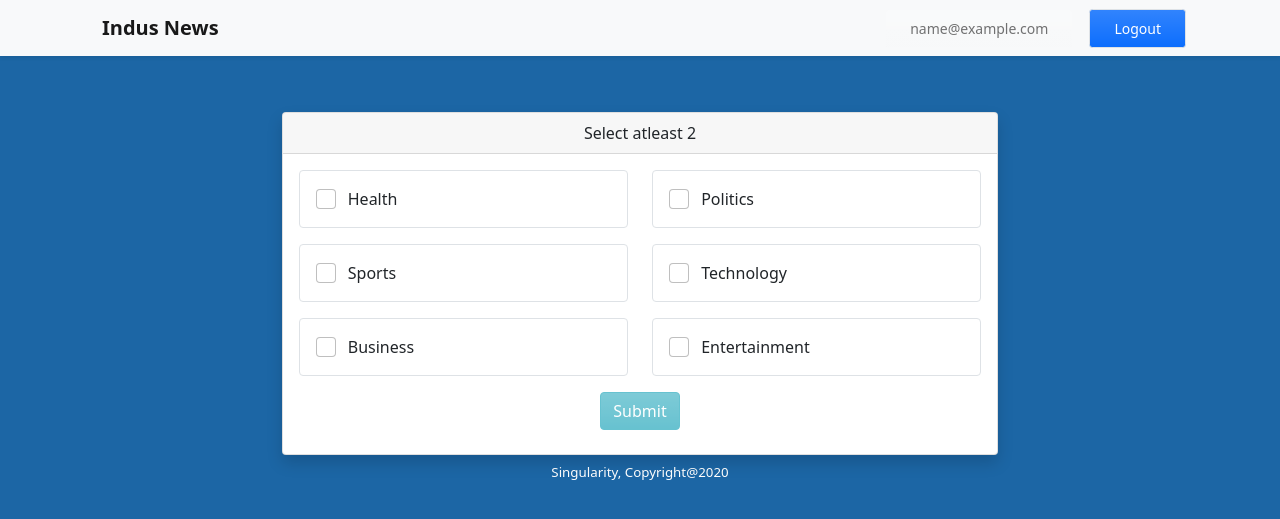
After one commit to ExpressHermes/Singular-News, a Django app: page /accounts/interests/ in a window 1280 px wide. The commit adds this page. Shown: the top 519 px of the page. Run offline with Django 3.2, Linux system fonts and the light colour scheme; the visitor is signed in with stand-in values (Sample User, id 1); some libraries are stand-ins or nearby versions.

Commit message:
Added select interests functionality

```diff
--- a/feeds/templates/feeds/base.html
+++ b/feeds/templates/feeds/base.html
@@ -32,7 +32,7 @@
           <ul class="d-flex navbar-nav ml-lg-auto mt-lg-0">
             {% if user.is_authenticated %}
             <li class="nav-item mx-2 my-1 my-lg-0">
-              <a class="nav-link btn btn-light bg-gradient btn-sm text-black reg-buttons" href="">
+              <a class="nav-link btn btn-light bg-gradient btn-sm text-black reg-buttons" href="{% url 'users:profile' %}">
                 {{ user }}
               </a>
             </li>
--- a/users/admin.py
+++ b/users/admin.py
@@ -1,7 +1,7 @@
 from django.contrib import admin
 from django.contrib.auth.admin import UserAdmin as BaseUserAdmin
 
-from .models import User
+from .models import User, UserInterest
 
 
 class UserAdmin(BaseUserAdmin):
@@ -33,3 +33,4 @@ class UserAdmin(BaseUserAdmin):
 
 
 admin.site.register(User, UserAdmin)
+admin.site.register(UserInterest)
--- a/users/models.py
+++ b/users/models.py
@@ -1,7 +1,7 @@
 from django.contrib.auth.models import AbstractBaseUser, BaseUserManager, PermissionsMixin
 from django.db import models
 from django.utils import timezone
-
+# from django.contrib.postgres.fields import ArrayField
 
 class UserManager(BaseUserManager):
 
@@ -18,7 +18,7 @@ class UserManager(BaseUserManager):
         last_login=now,
         date_joined=now,
         **extra_fields
-    )
+  )
     user.set_password(password)
     user.save(using=self._db)
     return user
@@ -49,3 +49,11 @@ class User(AbstractBaseUser, PermissionsMixin):
 
     def get_absolute_url(self):
         return "/users/%i/" % (self.pk)
+
+
+class UserInterest(models.Model):
+    user = models.ForeignKey(User,related_name='user', verbose_name='user', on_delete=models.CASCADE)
+    interests = models.CharField(max_length=500, null=True, blank=True)
+
+    def __str__(self):
+      return f"{str(self.user)} : {self.interests}"
--- a/users/static/css/style.css
+++ b/users/static/css/style.css
@@ -20,8 +20,22 @@ body {
 .reg-buttons {
   padding: .5rem 1.5rem !important;
 }
+
 footer {
-    bottom: 0;
-    width: 100%;
-    font-size: smaller;
+  width: 100%;
+  font-size: smaller;
 }
+
+/* .custom-check {
+  background-image: url('https://images.unsplash.com/photo-1535914254981-b5012eebbd15?ixlib=rb-1.2.1&ixid=eyJhcHBfaWQiOjEyMDd9&auto=format&fit=crop&w=1350&q=80');
+  background-size: cover;
+  background-blend-mode: lighten;
+  background-position: center;
+  background-repeat: no-repeat;
+} */
+
+@media only screen and (min-width: 768px) {
+  .interest-wrapper {
+    max-width: 60%;
+  }
+}
--- a/users/templates/users/base.html
+++ b/users/templates/users/base.html
@@ -32,7 +32,7 @@
           <ul class="d-flex navbar-nav ml-lg-auto mt-lg-0">
             {% if user.is_authenticated %}
             <li class="nav-item mx-2 my-1 my-lg-0">
-              <a class="nav-link btn btn-light bg-gradient btn-sm text-black reg-buttons" href="">
+              <a class="nav-link btn btn-light bg-gradient btn-sm text-black reg-buttons" href="{% url 'users:profile' %}">
                 {{ user }}
               </a>
             </li>
@@ -61,7 +61,7 @@
     {% block content %}
 
     {% endblock content %}
-  <footer class="p-2 position-relative text-center text-white">
+  <footer class="p-2 text-center text-white">
     Singularity, Copyright@2020
   </footer>
 </body>
--- /dev/null
+++ b/users/templates/users/interests.html
@@ -0,0 +1,67 @@
+{% extends 'users/base.html' %}
+{% block content %}
+<div class="mt-5 pt-5 container interest-wrapper">
+    <div class="card shadow">
+        <div class="card-header text-center">
+            Select atleast 2
+        </div>
+        <div class="card-body">
+            <form action="{% url 'users:interests' %}" method="POST">
+                {% csrf_token %}
+                <div class="row justify-content-around">
+                    <div class="mb-3 col-12 col-sm-6">
+                        <div class="p-3 border rounded custom-check">
+                            <input class="form-check-input mr-2" onclick=checkCondition() type="checkbox" name="health" value="health">
+                            Health
+                        </div>
+                    </div>
+                    <div class="mb-3 col-12 col-sm-6">
+                        <div class="p-3 border rounded custom-check">
+                            <input class="form-check-input mr-2" onclick=checkCondition() type="checkbox" name="politics" value="politics">
+                            Politics
+                        </div>
+                    </div>
+                    <div class="mb-3 col-12 col-sm-6">
+                        <div class="p-3 border rounded custom-check">
+                            <input class="form-check-input mr-2" onclick=checkCondition() type="checkbox" name="sports" value="sports">
+                            Sports
+                        </div>
+                    </div>
+                    <div class="mb-3 col-12 col-sm-6">
+                        <div class="p-3 border rounded custom-check">
+                            <input class="form-check-input mr-2" onclick=checkCondition() type="checkbox" name="technology" value="technology">
+                            Technology
+                        </div>
+                    </div>
+                    <div class="mb-3 col-12 col-sm-6">
+                        <div class="p-3 border rounded custom-check">
+                            <input class="form-check-input mr-2" onclick=checkCondition() type="checkbox" name="business" value="business">
+                            Business
+                        </div>
+                    </div>
+                    <div class="mb-3 col-12 col-sm-6">
+                        <div class="p-3 border rounded custom-check">
+                            <input class="form-check-input mr-2" onclick=checkCondition() type="checkbox" name="entertainment"  value="business">
+                            Entertainment
+                        </div>
+                    </div>
+                </div>
+                <div class="mb-2 col-12 text-center">
+                    <button type="submit" class="send btn btn-info bg-gradient" disabled> Submit </button>
+                </div>
+            </form>
+        </div>
+    </div>
+</div>
+<script type="text/javascript">
+    function checkCondition() {
+        let inp = document.querySelector('.send');
+        let count = document.querySelectorAll('input[type="checkbox"]:checked').length
+        if(count >= 2) {
+            inp.removeAttribute('disabled');
+        } else {
+            inp.setAttribute('disabled', null);
+        }
+    }
+</script>
+{% endblock %}
--- a/users/urls.py
+++ b/users/urls.py
@@ -1,12 +1,14 @@
 from django.urls import path, include
 from django.contrib.auth import views as auth_views
 from .forms import UserLoginForm
-from .views import signup
+from .views import signup, interests, profile
 
 app_name = 'users'
 
 urlpatterns = [
     path('login/',auth_views.LoginView.as_view(template_name="users/login.html"),name='login'),
     path('logout/', auth_views.LogoutView.as_view(), name='logout'),
-    path('signup/', signup, name='signup')
+    path('signup/', signup, name='signup'),
+    path('interests/', interests, name="interests"),
+    path('profile/', profile, name="profile"),
 ]
--- a/users/views.py
+++ b/users/views.py
@@ -1,7 +1,12 @@
 from django.shortcuts import render, redirect
 from django.contrib.auth import login, authenticate
+from django.contrib.auth.decorators import login_required
 from django.views.generic.detail import DetailView
 from .forms import SignUpForm
+from .models import User, UserInterest
+import json
+from pprint import pprint as pp
+
 
 
 def signup(request):
@@ -15,7 +20,33 @@ def signup(request):
                 login(request, user)
             else:
                 print("user is not authenticated")
-            return redirect('feeds:home')
+            return redirect('user:interests')
     else:
         form = SignUpForm()
     return render(request, 'users/signup.html', {'form': form})
+
+@login_required
+def interests(request):
+    CHOICES = ('technology','health','business', 'sports', 'politics', 'entertainment')
+    if request.method == 'POST':
+        form = request.POST
+        choices = dict()
+        for key, value in form.items():
+            if key in CHOICES:
+                choices[key] = value
+        if choices:
+            choices = json.dumps(choices)
+            user_interest = UserInterest(interests=choices, user=request.user)
+            user_interest.save()
+        pp(choices)
+        return redirect('feeds:home')
+
+    return render(request, 'users/interests.html')
+
+
+@login_required
+def profile(request):
+    user = request.user
+    user_interests = json.loads(UserInterest.objects.get(user=user).interests)
+    pp(user_interests)
+    return render(request, 'users/profile.html', {'user': user, 'interests': user_interests})
```
Also changed, not shown: feeds/templates/feeds/home.html (+7 -9 lines), users/forms.py (+18 -11 lines), users/templates/users/login.html (+8 -6 lines), users/templates/users/profile.html (added, +16 -0 lines), users/migrations/0002_userinterests.py (added), users/migrations/0003_auto_20200722_0721.py (added), users/migrations/0004_auto_20200722_0725.py (added).
